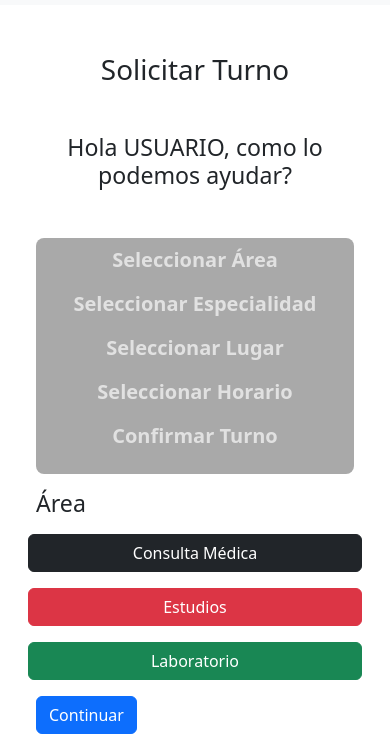
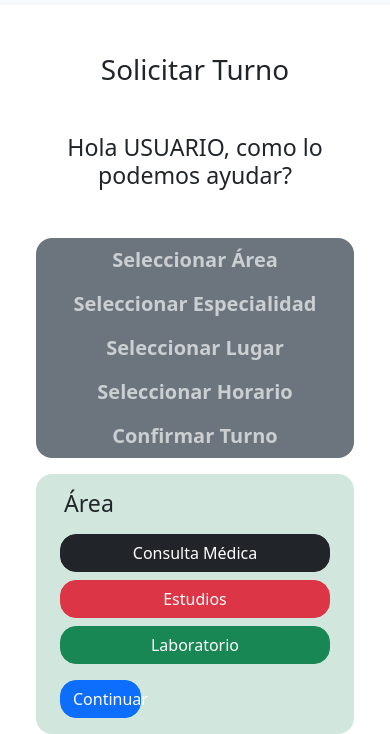
Before and after one commit to leandrojl/TP-FINAL-Visualizacion-e-Interfaces, a website: page sesion_iniciada.html in a window 390 px wide. Shown: the part 134-868 px from the top of the page. Drawn offline with nearby package versions, Linux system fonts and the light colour scheme; a web font is replaced by a local one.

Commit message:
cambios sesion iniciada

```diff
--- a/sesion_iniciada.html
+++ b/sesion_iniciada.html
@@ -91,43 +91,52 @@
                     <div class="container">
                         <div class="row ">
 
-                            <aside class="col-lg-4 col-md-12 text-center" >
-                                <div class="vertical-bar d-flex justify-content-center rounded-3" style="background-color: darkgray;">
-                                    <ul class="row list-unstyled">
-                                        <li class=""><button class="btn btn-link text-decoration-none fs-5 fw-bold text-white" id="btnArea">Seleccionar Área</button>
+                            <aside class="col-lg-12 col-md-12 col-sm-12" >
+
+                                    <ul class="list-unstyled bg-secondary rounded-4 text-center">
+                                        <li class="col-lg-2 ">
+                                            <button class="btn btn-link text-decoration-none fs-5 fw-bold text-white" id="btnArea">Seleccionar Área</button>
                                         </li>
-                                        <li class=""><button class="btn btn-link text-decoration-none fs-5 fw-bold text-white" id="btnEspecialidad" >Seleccionar
+                                        <li class="col-lg-2 ">
+                                            <button class="btn btn-link text-decoration-none fs-5 fw-bold text-white" id="btnEspecialidad" >Seleccionar
                                                 Especialidad</button></li>
-                                        <li><button class="btn btn-link text-decoration-none fs-5 fw-bold text-white" id="btnLugar" >Seleccionar
+                                        <li class="col-lg-2 ">
+                                            <button class="btn btn-link text-decoration-none fs-5 fw-bold text-white" id="btnLugar" >Seleccionar
                                                 Lugar</button></li>
-                                        <li><button class="btn btn-link text-decoration-none fs-5 fw-bold text-white" id="btnHorario" >Seleccionar
+                                        <li class="col-lg-2 ">
+                                            <button class="btn btn-link text-decoration-none fs-5 fw-bold text-white" id="btnHorario" >Seleccionar
                                                 Horario</button></li>
-                                        <li><button class="btn btn-link text-decoration-none fs-5 fw-bold text-white" id="btnConfirmar">Confirmar
+                                        <li class="col-lg-2 ">
+                                            <button class="btn btn-link text-decoration-none fs-5 fw-bold text-white" id="btnConfirmar">Confirmar
                                                 Turno</button></li>
                                     </ul>
-                                </div>
+
                             </aside>
 
                             <!-- Contenido dinámico -->
-                            <div class="col-lg-8 col-md-12">
-                                <div id="seccionArea" class="form-section">
-                                    <h3 class="h3 mt-3 mb-3">Área</h3>
-                                    <div class="row btn-group-toggle g-3" data-toggle="buttons">
-                                        <label class="col-lg-4 col-sm-12 btn btn-dark ">
+                            <div class="col-lg-12 col-md-12" >
+                                <div id="seccionArea" class="form-section bg-success-subtle rounded-4 p-3 ">
+
+                                    <div class="container">
+                                        <div class="row btn-group-toggle g-2" data-toggle="buttons">
+                                            <h3 class="h3 col-lg-12">Área</h3>
+                                            <label class="col-lg-12 col-sm-12 btn btn-dark rounded-4">
                                                 <input type="radio" name="areaOptions" id="consultaMedica" value="Consulta Medica"> Consulta Médica
                                             </label>
-                                        <label class="col-lg-4 col-sm-12 btn  btn-danger ">
+                                            <label class="col-lg-12 col-sm-12 btn  btn-danger rounded-4">
                                                 <input type="radio" name="areaOptions" id="estudios" value="Estudios"> Estudios
                                             </label>
-                                        <label class="col-lg-4 col-sm-12 btn  btn-success ">
+                                            <label class="col-lg-12 col-sm-12 btn  btn-success rounded-4">
                                                 <input type="radio" name="areaOptions" id="laboratorio" value="Laboratorio"> Laboratorio
                                             </label>
+                                            <button class="btn btn-primary mt-3 rounded-4" style="width: 30%;" id="btnContinuarArea">Continuar</button>
+                                        </div>
+                                    </div>
+
 
                                 </div>
-                                    <button class="btn btn-primary mt-3" id="btnContinuarArea">Continuar</button>
-                                </div>
 
-                                <div id="seccionEspecialidad" class="form-section">
+                                <div id="seccionEspecialidad" class="form-section bg-success-subtle rounded-4 p-3">
                                     <h3 class="h3 mt-3 mb-3">Seleccionar Especialidad</h3>
                                     <div class="form-group">
                                         <label for="listaEspecialidades">Especialidades:</label>
@@ -146,15 +155,15 @@
                                             <!-- La segunda lista se habilitará después de seleccionar una especialidad -->
                                         </select>
                                     </div>
-                                    <button class="btn btn-primary" id="btnContinuarEspecialidad"
+                                    <button class="btn btn-primary rounded-4" style="width: 30%;" id="btnContinuarEspecialidad"
                                         disabled>Continuar</button>
                                 </div>
 
-                                <div id="seccionLugar" class="form-section">
+                                <div id="seccionLugar " class="form-section bg-success-subtle rounded-4 p-3">
                                     <h3 class="h3 mt-3 mb-3">Seleccionar Lugar</h3>
-                                    <div class="card-deck">
+                                    <div class="row g-2">
                                         <!-- Card 1: Hospital Italiano de San Justo -->
-                                        <div class="card">
+                                        <div class="col-lg-6 col-md-4 col-sm-12 card">
 
                                             <div class="card-body">
                                                 <h5 class="card-title">Hospital Italiano de San Justo</h5>
@@ -165,7 +174,7 @@
                                         </div>
 
                                         <!-- Card 2: Hospital Italiano de Almagro -->
-                                        <div class="card">
+                                        <div class="col-lg-6 col-md-4 col-sm-12 card">
 
                                             <div class="card-body">
                                                 <h5 class="card-title">Hospital Italiano de Almagro</h5>
@@ -175,7 +184,7 @@
                                         </div>
 
                                         <!-- Card 3: Hospital Italiano de Ramos Mejía -->
-                                        <div class="card">
+                                        <div class="col-lg-6 col-md-4 col-sm-12 card">
 
                                             <div class="card-body">
                                                 <h5 class="card-title">Hospital Italiano de Ramos Mejía</h5>
@@ -183,9 +192,12 @@
                                                 <button class="btn btn-link" onclick="seleccionarLugar('RamosMejia', -34.6513945, -58.5560264)">Seleccionar</button>
                                             </div>
                                         </div>
-                                    </div>
+                                        <div class="col-lg-12 d-flex flex-row justify-content-center">
                                             <button class="btn btn-primary" id="btnContinuarLugar"
                                         disabled>Continuar</button>
+                                        </div>
+                                    </div>
+
                                 </div>
 
                                 <div id="seccionHorario" class="row form-section">
```
Lines whose indentation alone changed are shown as unchanged.
